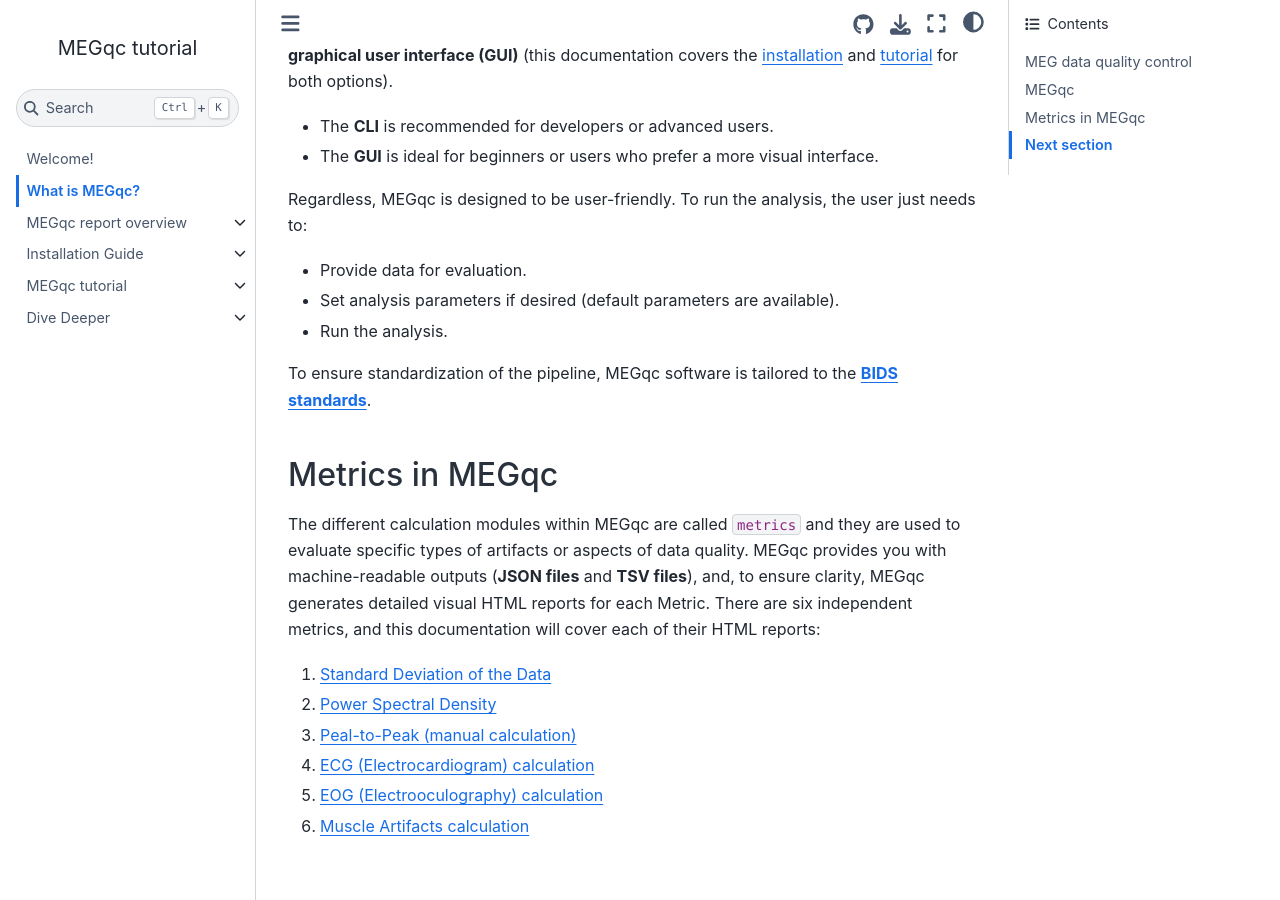
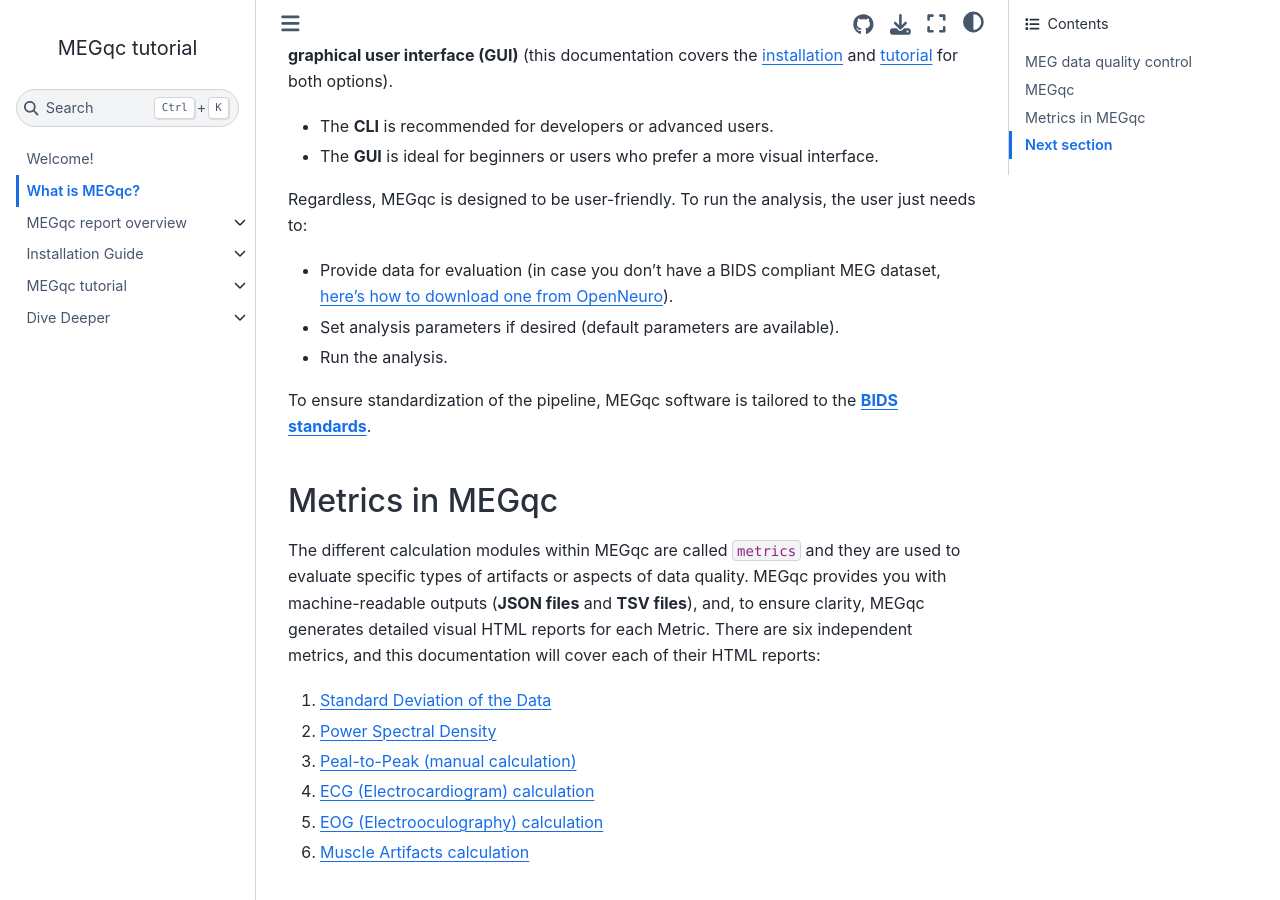
Before and after one commit to ANCPLabOldenburg/megqc_documentation, a Jupyter Book: the page built from book/introduction.md, in a window 1280 px wide and 900 px high, scrolled down 728 px. Built offline with Jupyter Book 1.0.4 settings and Sphinx 7.4.7 and the Sphinx Book theme 1.1.4, drawn with Linux system fonts in a browser that asks for light colours.

Commit message:
Update introduction.md
hyperlinks

```diff
--- a/book/introduction.md
+++ b/book/introduction.md
@@ -16,7 +16,7 @@
 * The **GUI** is ideal for beginners or users who prefer a more visual interface.
 
 Regardless, MEGqc is designed to be user-friendly. To run the analysis, the user just needs to:
-- Provide data for evaluation.
+- Provide data for evaluation (in case you don't have a BIDS compliant MEG dataset, [here’s how to download one from OpenNeuro](../extra/openneuro)).
 - Set analysis parameters if desired (default parameters are available).
 - Run the analysis.
 
```
